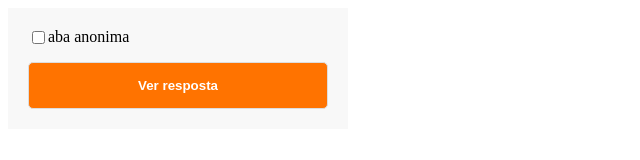
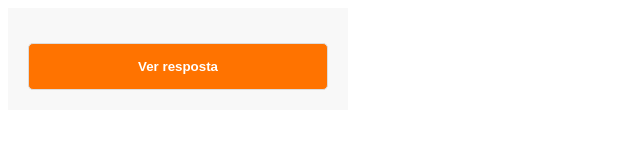
Before and after one commit to fabian71/passeidireto, a browser extension: page index.html in a window 1280 px wide. Shown: the whole page, without its empty margins (0-640 px from the left). Drawn offline with Linux system fonts and the light colour scheme.

Commit message:
second commit

```diff
--- a/index.html
+++ b/index.html
@@ -14,7 +14,7 @@
     </div>
     <form action="">
 
-        <input name="anonima" type="checkbox" value="1" >aba anonima
+
 
         <button class="button">Ver resposta</button>
     </form>
```
